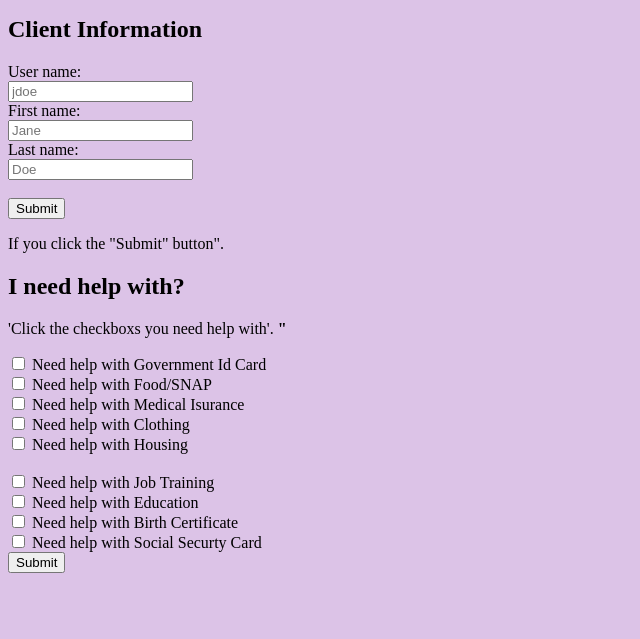
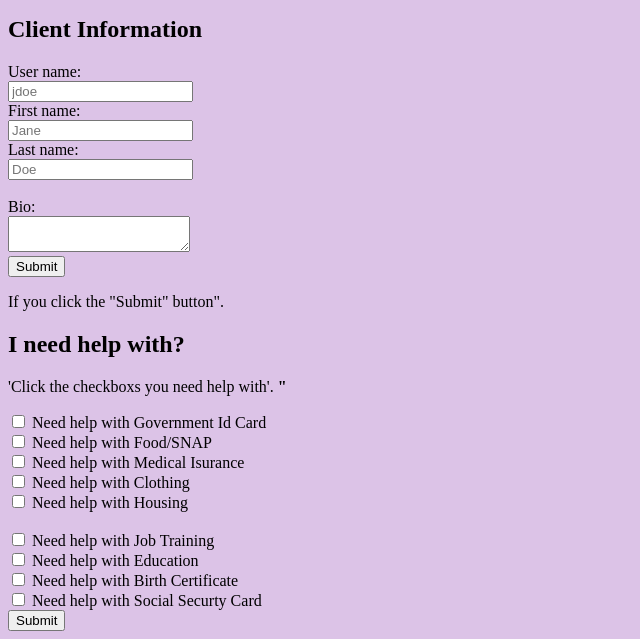
Before and after one commit to yahighness/s_a_p, a Django app: page /client/ in a window 1280 px wide. Shown: the part 281-920 px from the top of the page, without its empty margins (0-640 px from the left). Before the commit the page ends 854 px from the top, so only its background shows below. Run offline with Django 3.2, Linux system fonts and the light colour scheme.

Commit message:
ADDED BIO TO CLIENT TEMPLATE AND CREATED PROFILE

```diff
--- a/s_a_p/my_sap/templates/client.html
+++ b/s_a_p/my_sap/templates/client.html
@@ -34,6 +34,9 @@
     <label for="lname">Last name:</label><br>
     <input type="text" id="lname" name="lname" placeholder="Doe"><br><br>
 
+    <label for="bio"> Bio:</label><br>
+    <textarea id="bio" name="bio"></textarea><br>
+
      <input type="submit" value="Submit">
 </form>
 <p>If you click the "Submit" button".</p>
--- a/s_a_p/my_sap/views.py
+++ b/s_a_p/my_sap/views.py
@@ -1,6 +1,7 @@
 from django.shortcuts import render
 
 from django.contrib.auth.models import User
+from my_sap.models import Profile
 
 # Create your views here.
 def blog(request):
@@ -37,4 +38,7 @@ def client(request):
         user, created = User.objects.get_or_create(username=username, defaults={"first_name": request.POST["fname"], "last_name": request.POST["lname"]})
         if not created:
             print(f"username {username} already taken")
+        bio = request.POST["bio"]
+        profile, created = Profile.objects.get_or_create(user=user, defaults={"bio": bio})
+
     return render(request, 'client.html')
```
Also changed, not shown: s_a_p/db.sqlite3, s_a_p/my_sap/migrations/0003_remove_profile_website.py (added).
